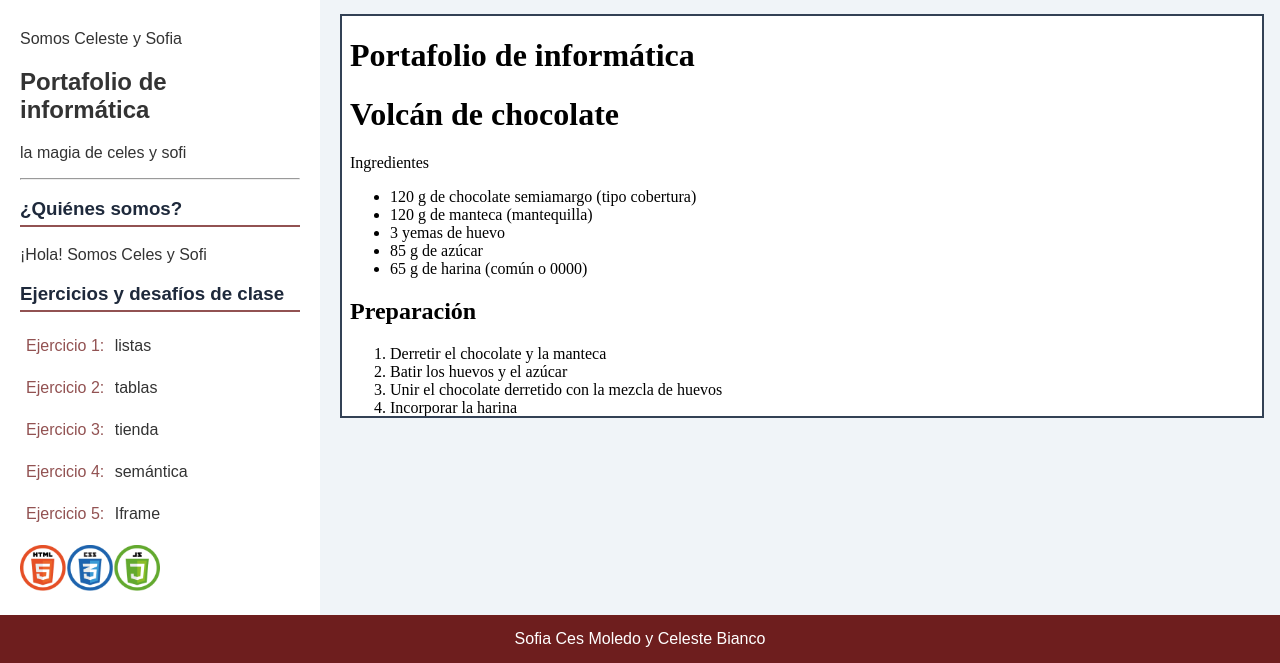
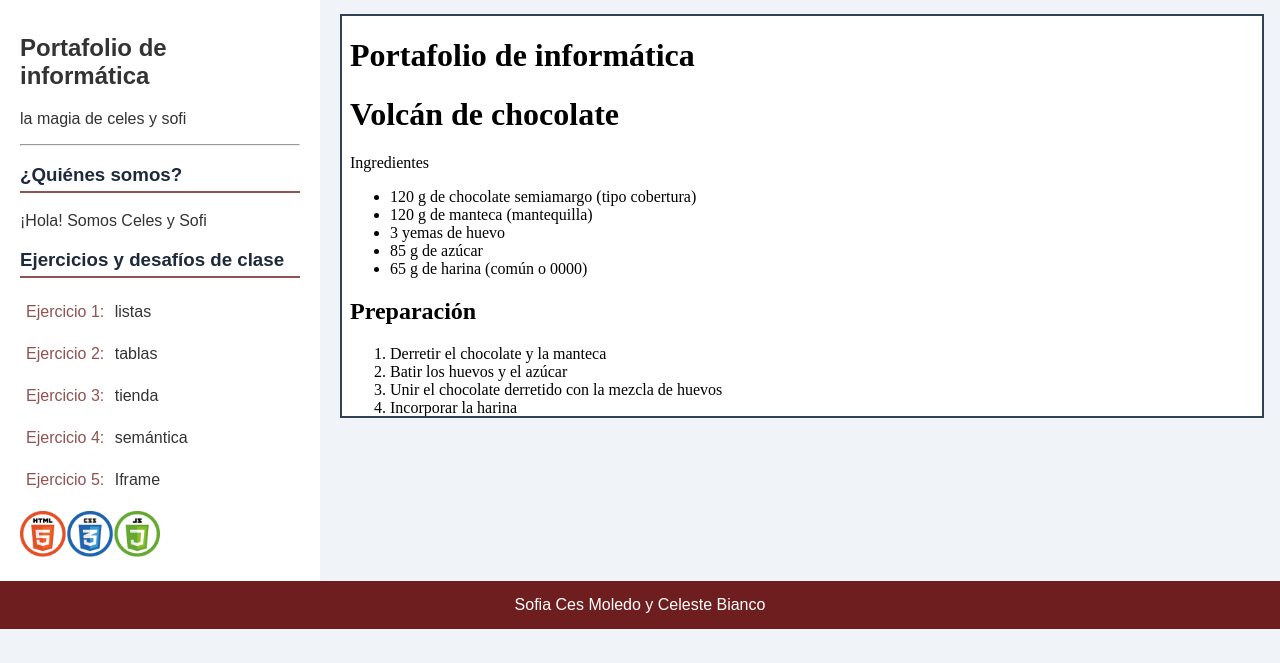
Before and after one commit to cybianco-ship-it/informatica, a plain HTML site: page index.html in a window 1280 px wide. Shown: the part 180-843 px from the top of the page. After the commit the page ends 809 px from the top, so only its background shows below. Drawn offline with nearby package versions, Linux system fonts and the light colour scheme.

Commit message:
Update index.html

```diff
--- a/index.html
+++ b/index.html
@@ -102,7 +102,6 @@
     </nav>
     <main>
       <aside>
-  <p>Somos Celeste y Sofia</p>
   <h1>Portafolio de informática</h1>
     <p>la magia de celes y sofi</p>
     <hr>
```
